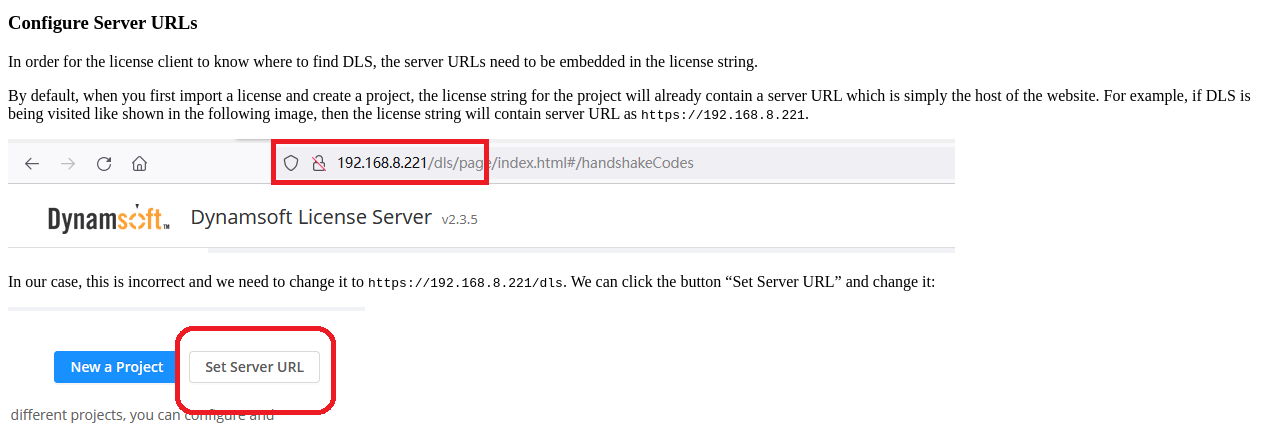
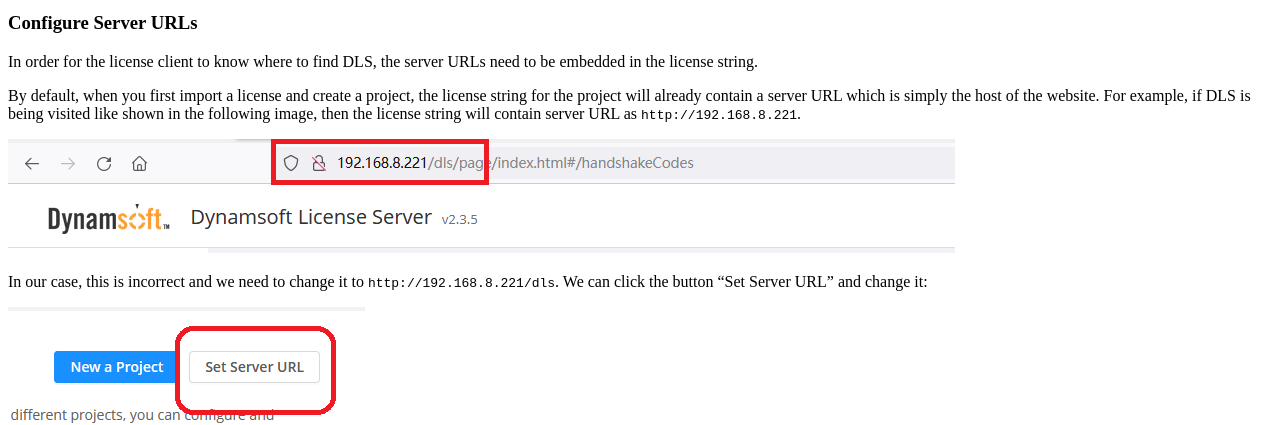
Before and after one commit to dynamsoft-docs/license-server-docs, a Jekyll site: the page built from selfhosting/DLSonLinux.md, in a window 1280 px wide and 900 px high, scrolled down 2223 px. Shown: the part 152-577 px from the top of the window. Built offline with Jekyll 4.4.1, drawn with Linux system fonts in a browser that asks for light colours; some of the changed lines change nothing that is shown.

Commit message:
Update DLSonLinux.md

```diff
--- a/selfhosting/DLSonLinux.md
+++ b/selfhosting/DLSonLinux.md
@@ -115,11 +115,11 @@
 
 In order for the license client to know where to find DLS, the server URLs need to be embedded in the license string.
 
-By default, when you first import a license and create a project, the license string for the project will already contain a server URL which is simply the host of the website. For example, if DLS is being visited like shown in the following image, then the license string will contain server URL as `https://192.168.8.221`.
+By default, when you first import a license and create a project, the license string for the project will already contain a server URL which is simply the host of the website. For example, if DLS is being visited like shown in the following image, then the license string will contain server URL as `http://192.168.8.221`.
 
 ![dls-url-001]({{site.assets}}imgs/dls-url-config-001.png)
 
-In our case, this is incorrect and we need to change it to `https://192.168.8.221/dls`. We can click the button "Set Server URL" and change it:
+In our case, this is incorrect and we need to change it to `http://192.168.8.221/dls`. We can click the button "Set Server URL" and change it:
 
 ![dls-url-002]({{site.assets}}imgs/dls-url-config-002.png)
 
```
